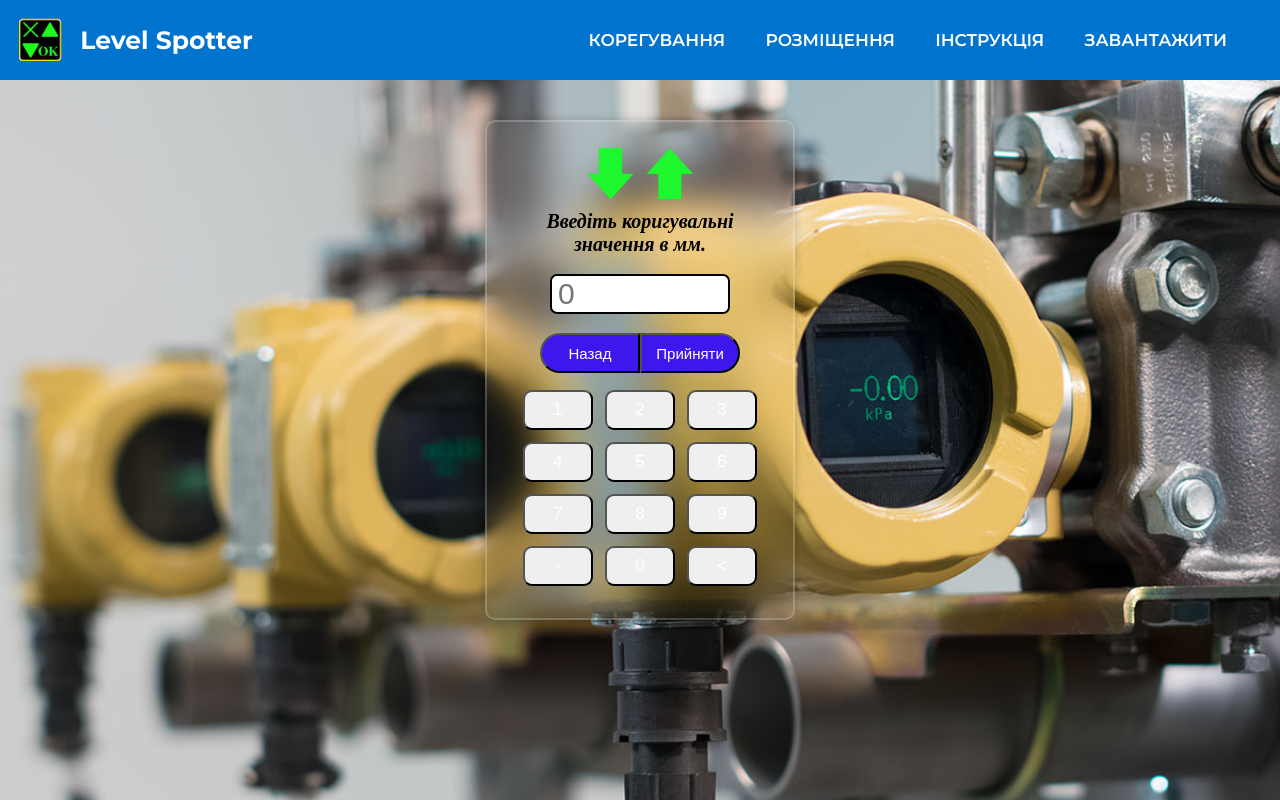
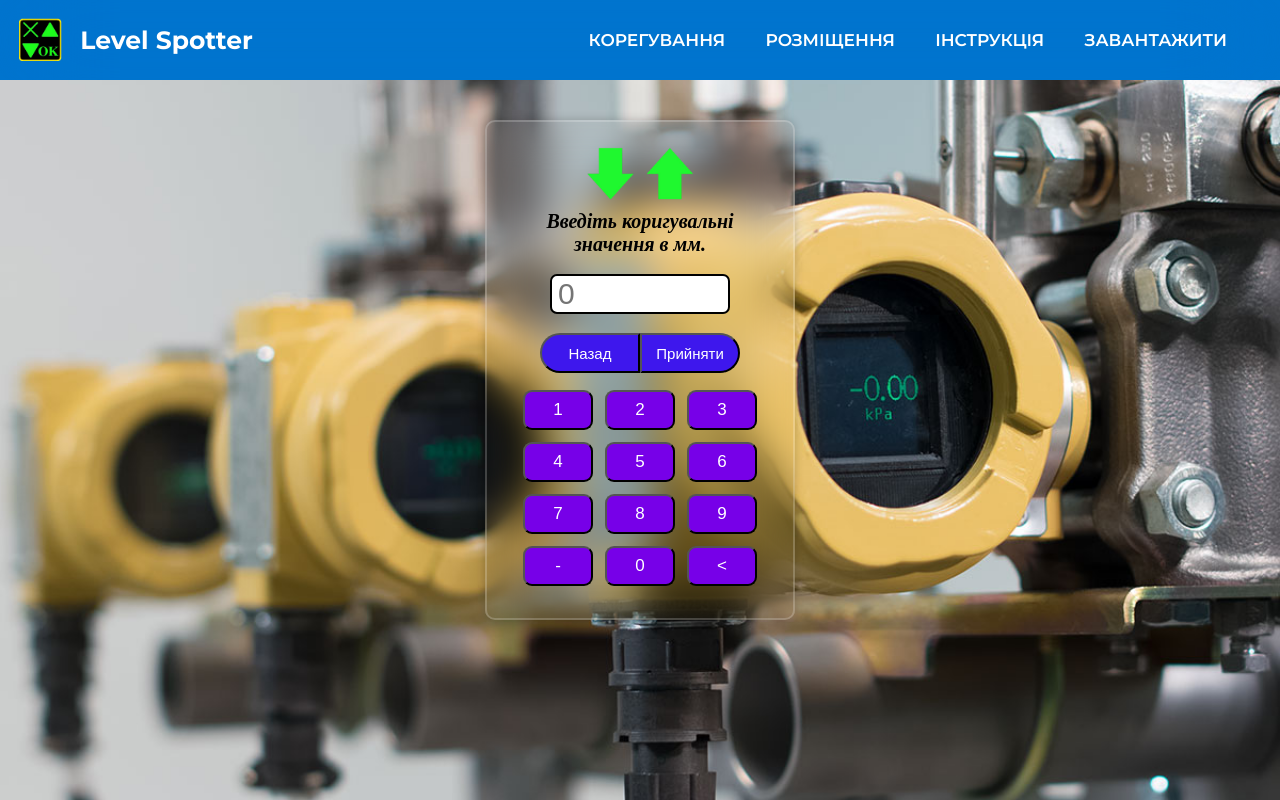
Before and after one commit to AndreyPetrov0/Django-LevelSpotter, a Django app: template spotter/templates/spotter/index_1.html in a window 1280 px wide. Run offline with Django 4.2, Linux system fonts and the light colour scheme; the template is opened without the code that fills it, so the values that code supplies are empty.

Commit message:
Update style_1.css

```diff
--- a/spotter/static/spotter/css/style_1.css
+++ b/spotter/static/spotter/css/style_1.css
@@ -120,7 +120,7 @@
 }
 
 .btn_num {
-    background: #7700E8 1s;
+    background: #7700E8;
     width: 70px;
     height: 40px;
     outline: none;
```
